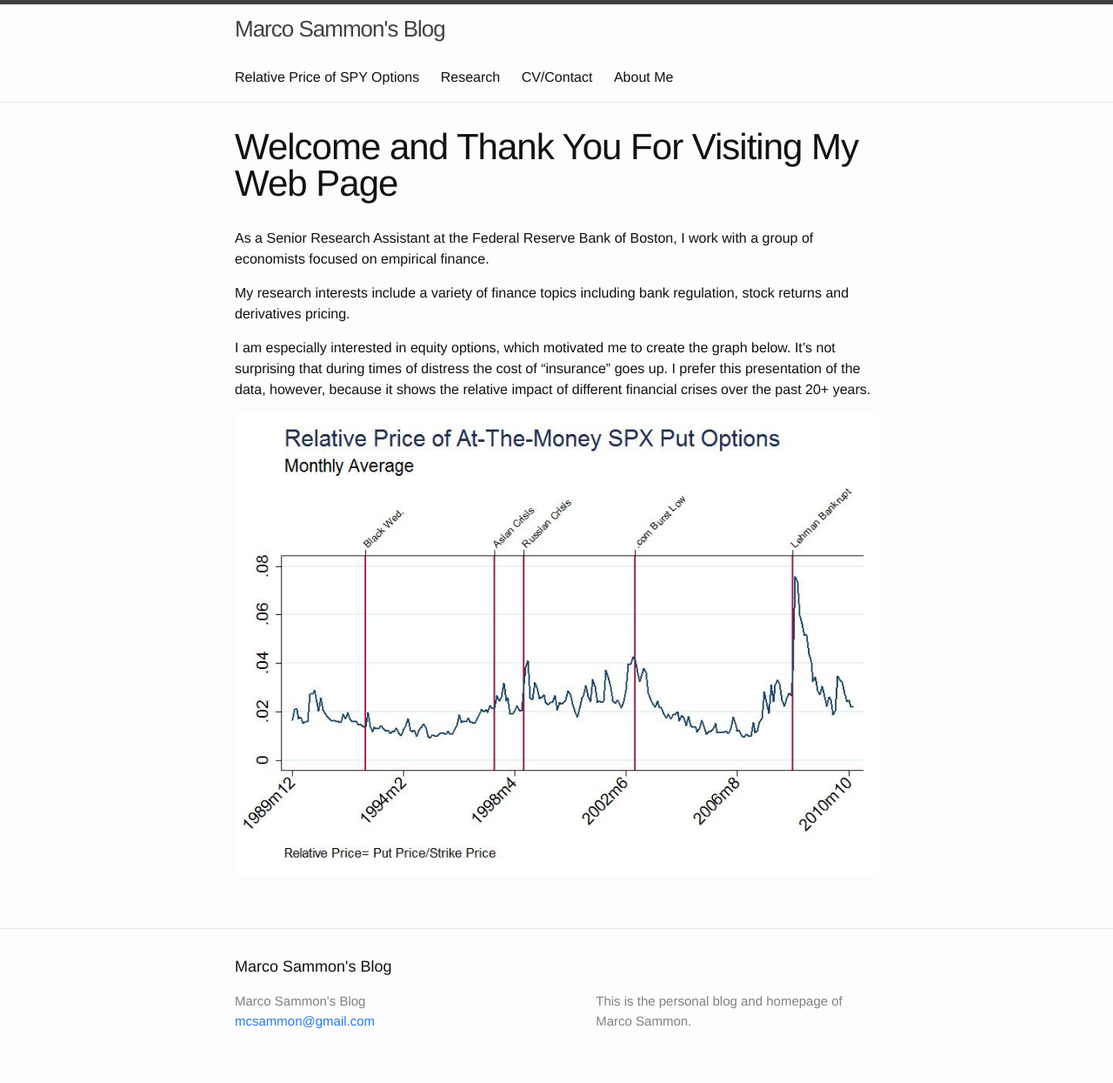
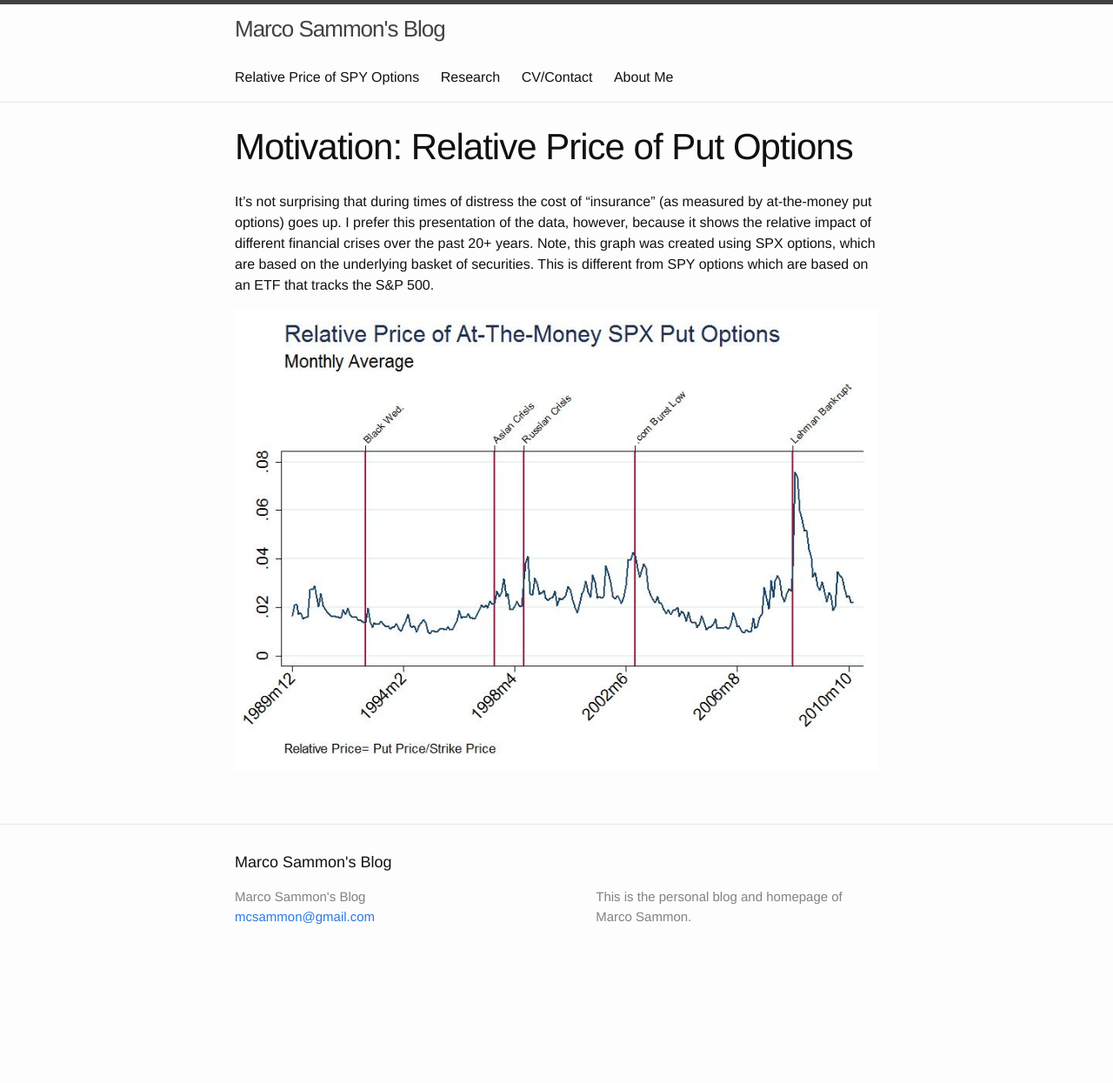
Before and after one commit to mcsammon/mcsammon.github.io, a Jekyll site: the page built from _posts/2015-02-26-welcome-to-jekyll.markdown, in a window 1280 px wide. Shown: the whole page at 87% size. Built offline with Jekyll 4.4.1, drawn with Linux system fonts in a browser that asks for light colours; after the commit the page ends 1125 px from its top, so only the background shows below that.

Commit message:
Out of date
Fix

```diff
--- a/_posts/2015-02-26-welcome-to-jekyll.markdown
+++ b/_posts/2015-02-26-welcome-to-jekyll.markdown
@@ -1,11 +1,7 @@
 ---
 layout: page
-title:  "Welcome and Thank You For Visiting My Web Page"
+title:  "Motivation: Relative Price of Put Options"
 ---
-As a Senior Research Assistant at the Federal Reserve Bank of Boston, I work with a group of economists focused on empirical finance.
-
-My research interests include a variety of finance topics including bank regulation, stock returns and derivatives pricing.
-
-I am especially interested in equity options, which motivated me to create the graph below.  It’s not surprising that during times of distress  the cost of “insurance” goes up.  I prefer this presentation of the data, however, because it shows the relative impact of different financial crises over the past 20+ years.
+It’s not surprising that during times of distress  the cost of “insurance” (as measured by at-the-money put options) goes up.  I prefer this presentation of the data, however, because it shows the relative impact of different financial crises over the past 20+ years.  Note, this graph was created using SPX options, which are based on the underlying basket of securities.  This is different from SPY options which are based on an ETF that tracks the S&P 500.
 
 ![Relative Price of At-The-Money SPX Put Options](/images/Put_Graph.jpg)
```
